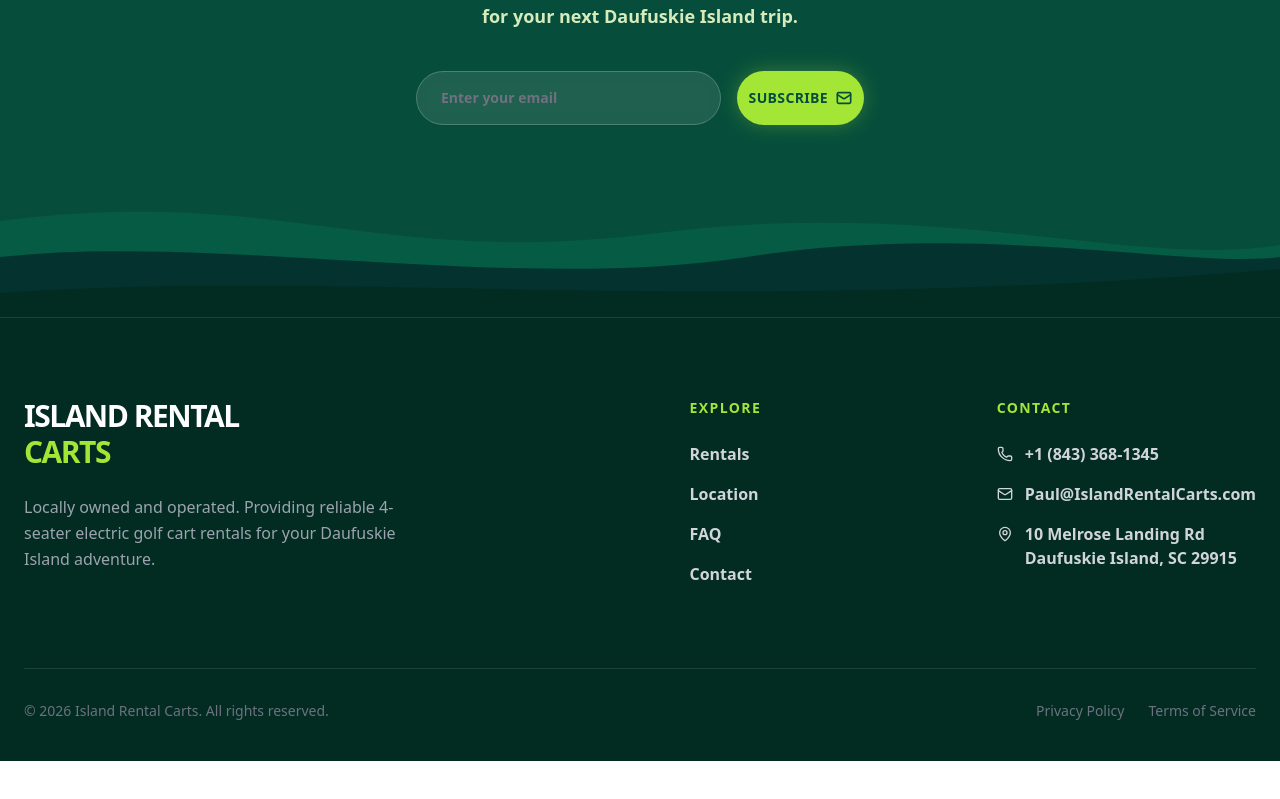
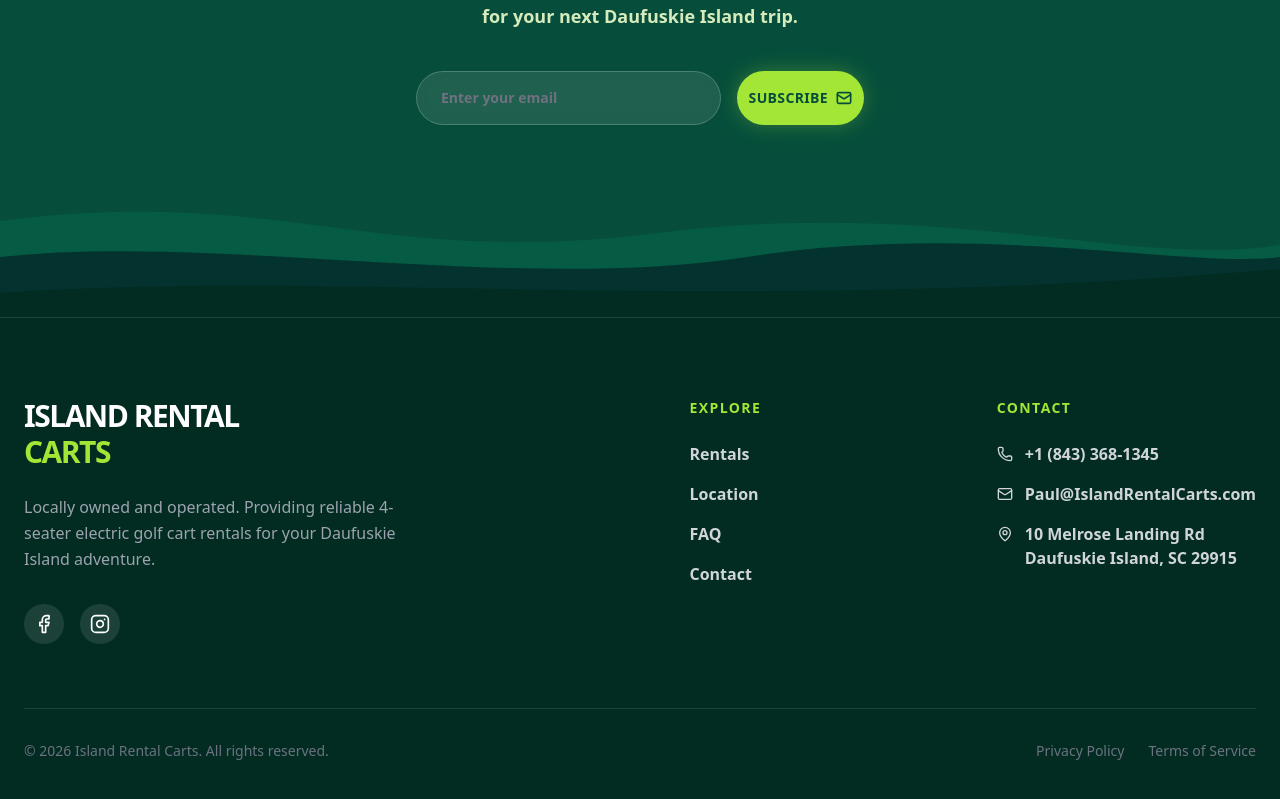
Before and after one commit to Lunar-Digital/island-rental-carts, a Next.js app: page / in a window 1280 px wide. Shown: the part 8331-9130 px from the top of the page. Before the commit the page ends 9092 px from the top, so only its background shows below. Built offline with nearby package versions, Linux system fonts and the light colour scheme; no server answers.

Commit message:
Add social media links to Footer component
- Imported Facebook and Instagram icons from lucide-react.
- Added social media links for Island Rental Carts to enhance user engagement.
- Adjusted icon styling for consistency with existing design.

```diff
--- a/src/components/Footer.tsx
+++ b/src/components/Footer.tsx
@@ -1,4 +1,4 @@
-import { Phone, Mail, MapPin } from "lucide-react";
+import { Phone, Mail, MapPin, Facebook, Instagram } from "lucide-react";
 import {
   PHONE,
   PHONE_HREF,
@@ -24,6 +24,26 @@ export function Footer() {
               Locally owned and operated. Providing reliable 4-seater electric
               golf cart rentals for your Daufuskie Island adventure.
             </p>
+            <div className="flex gap-4">
+              <a
+                href="https://www.facebook.com/profile.php?id=61561380748083"
+                target="_blank"
+                rel="noopener noreferrer"
+                aria-label="Island Rental Carts on Facebook"
+                className="w-10 h-10 rounded-full bg-white/10 flex items-center justify-center hover:bg-lime hover:text-brand-950 transition-all focus-visible:ring-2 focus-visible:ring-lime focus-visible:ring-offset-2 focus-visible:ring-offset-brand-950"
+              >
+                <Facebook className="w-5 h-5" />
+              </a>
+              <a
+                href="https://www.instagram.com/islandrentalcarts/"
+                target="_blank"
+                rel="noopener noreferrer"
+                aria-label="Island Rental Carts on Instagram"
+                className="w-10 h-10 rounded-full bg-white/10 flex items-center justify-center hover:bg-lime hover:text-brand-950 transition-all focus-visible:ring-2 focus-visible:ring-lime focus-visible:ring-offset-2 focus-visible:ring-offset-brand-950"
+              >
+                <Instagram className="w-5 h-5" />
+              </a>
+            </div>
           </div>
 
           <div className="grid grid-cols-2 gap-12">
@@ -77,7 +97,7 @@ export function Footer() {
               </h4>
               <address className="not-italic space-y-4 font-bold text-gray-300">
                 <p className="flex items-center gap-3">
-                  <Phone className="w-4 h-4 flex-shrink-0" />
+                  <Phone className="w-4 h-4 shrink-0" />
                   <a
                     href={PHONE_HREF}
                     className="hover:text-lime transition-colors focus-visible:ring-2 focus-visible:ring-lime focus-visible:ring-offset-2 focus-visible:ring-offset-brand-950 rounded-sm"
@@ -86,7 +106,7 @@ export function Footer() {
                   </a>
                 </p>
                 <p className="flex items-center gap-3">
-                  <Mail className="w-4 h-4 flex-shrink-0" />
+                  <Mail className="w-4 h-4 shrink-0" />
                   <a
                     href={EMAIL_HREF}
                     className="hover:text-lime transition-colors focus-visible:ring-2 focus-visible:ring-lime focus-visible:ring-offset-2 focus-visible:ring-offset-brand-950 rounded-sm"
@@ -95,7 +115,7 @@ export function Footer() {
                   </a>
                 </p>
                 <p className="flex items-start gap-3">
-                  <MapPin className="w-4 h-4 flex-shrink-0 mt-1" />
+                  <MapPin className="w-4 h-4 shrink-0 mt-1" />
                   <span>
                     {ADDRESS_STREET}
                     <br />
```
